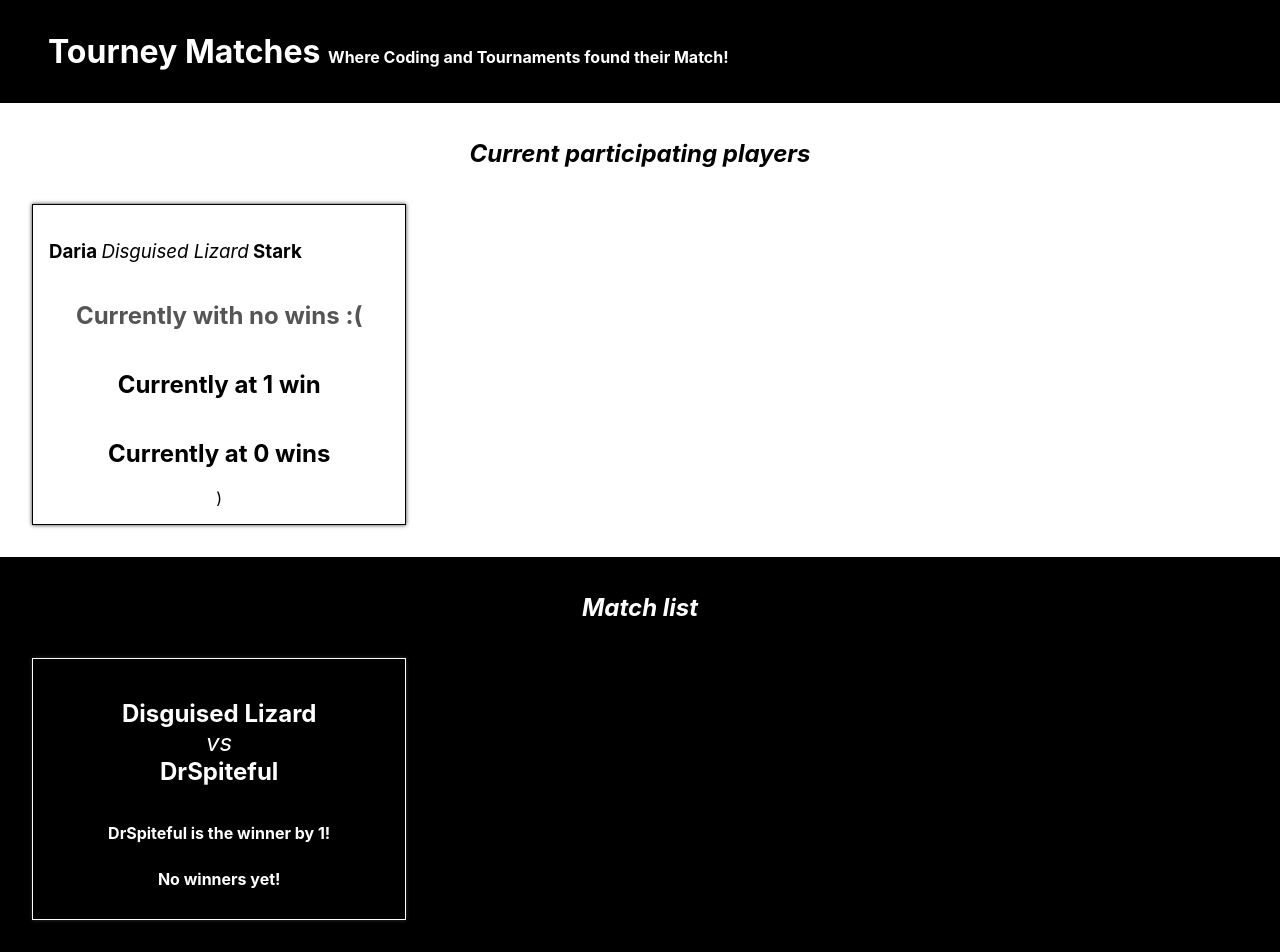
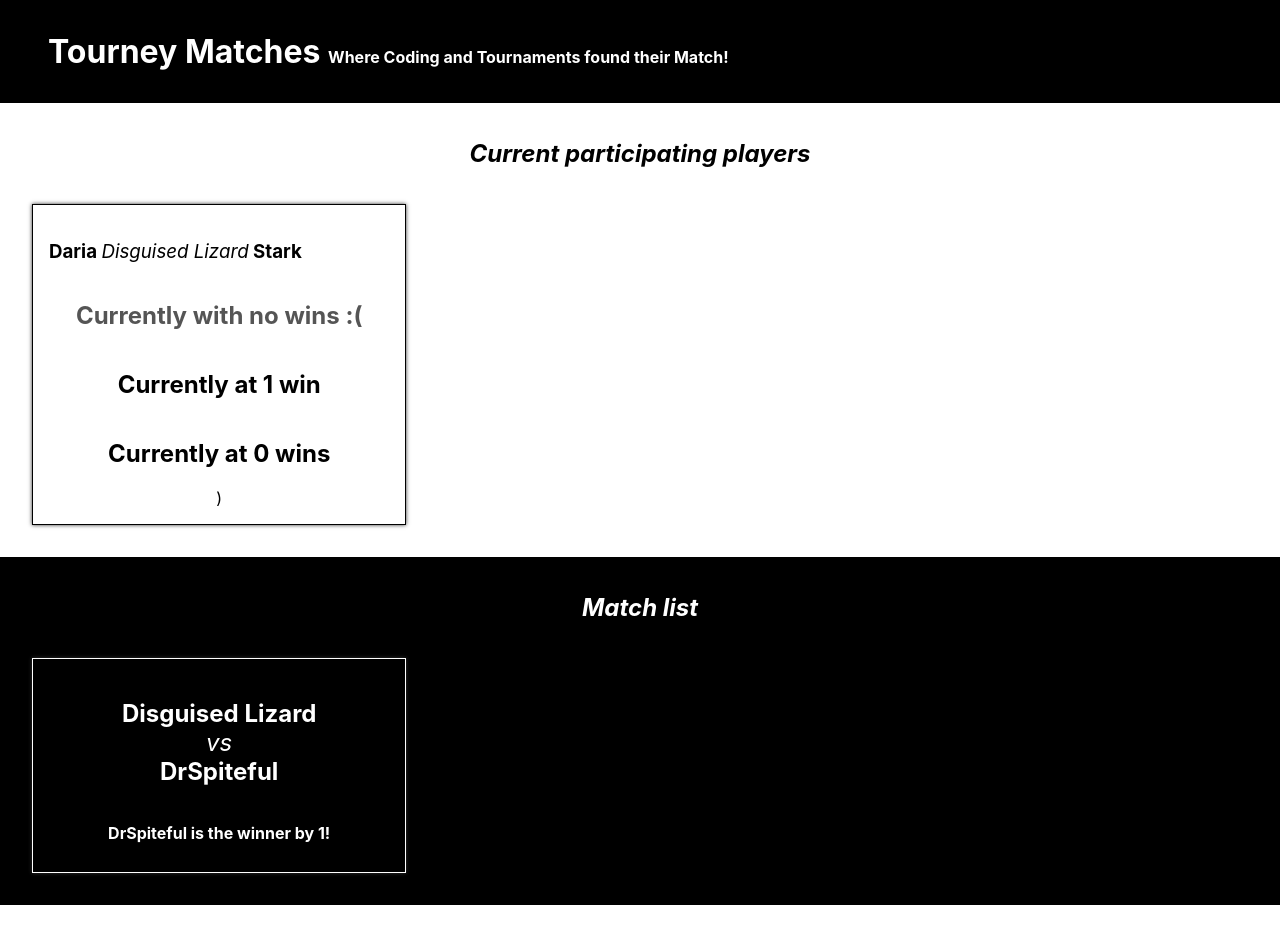
Before and after one commit to papoita/tourney-matches, a React (Create React App) app: page / in a window 1280 px wide. After the commit the page ends 905 px from the top, so only its background shows below. Built offline with nearby package versions, Linux system fonts and the light colour scheme.

Commit message:
comditional rendering match.js

```diff
--- a/src/components/Match.js
+++ b/src/components/Match.js
@@ -3,13 +3,13 @@ import React from "react"; //optional
 function Match(props) {
   return (
     <article className="Match">
+
       <h1>
       {props.players[0]} <span>vs</span> {props.players[1]}
       </h1>
       {/* To be shown when there is a winner */}
-      <h2>{props.winner} is the winner by {props.scoreDifference}!</h2>
-      {/* To be shown when there is no winner */}
-      <h2>No winners yet!</h2>
+      {props.winner ? <h2>{props.winner} is the winner by {props.scoreDifference}!</h2> : <h2>No winners yet!</h2>}
+
     </article>
   );
 }
```
